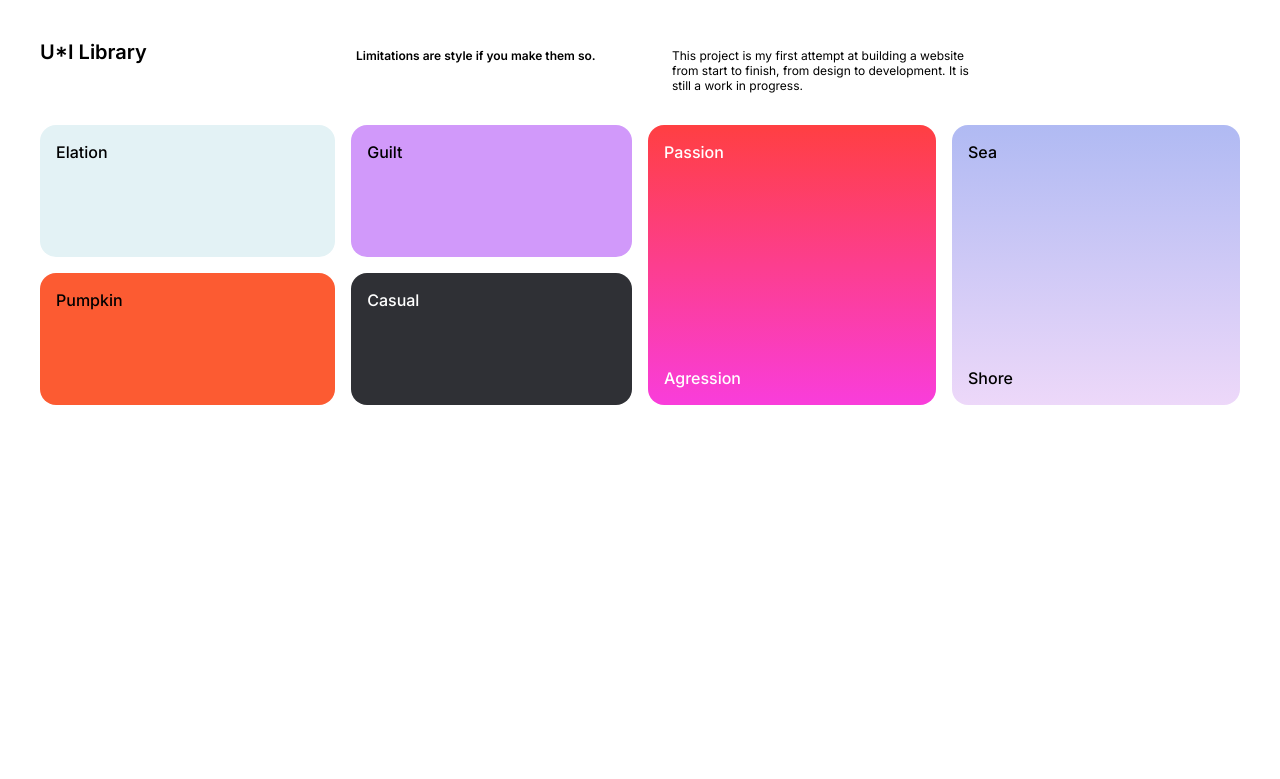
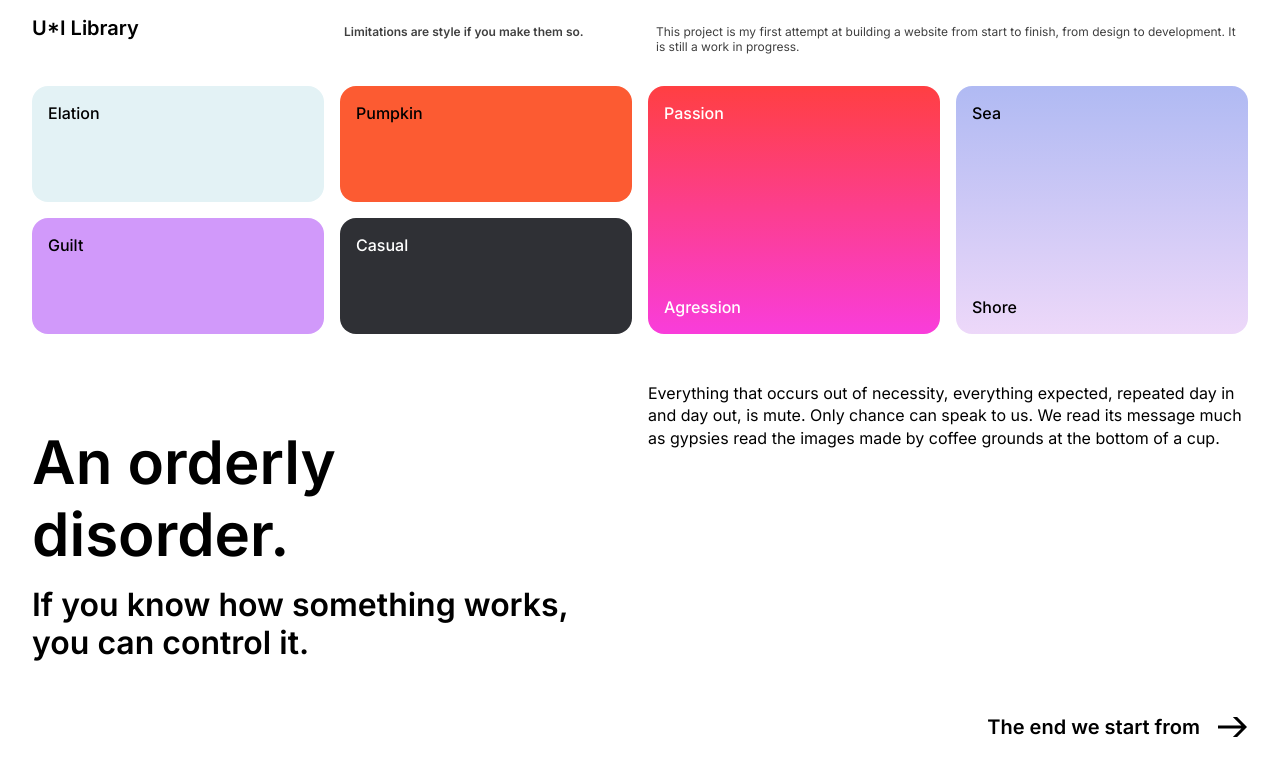
Before and after one commit to natanovadesign/UI_Library, a plain HTML site: page index.html in a window 1280 px wide. Drawn offline with Linux system fonts and the light colour scheme; files that its build step writes are made by us from their sources; files whose address does not match are found by name.

Commit message:
chore(colors): Updated color containers to be even.

```diff
--- a/index.css
+++ b/index.css
@@ -1,24 +1,33 @@
+* {
+  box-sizing: border-box;
+}
+
 html {
   font-family: "Inter", sans-serif;
-  margin: 32px;
+}
+body {
+  margin: 0;
 }
 
 h1 {
   font-size: 60px;
   line-height: 120%;
   font-weight: 600;
+  margin: 0;
 }
 
 h2 {
   font-size: 32px;
   line-height: 120%;
   font-weight: 600;
+  margin: 0;
 }
 
 h3 {
   font-size: 20px;
   line-height: 120%;
   font-weight: 600;
+  margin: 0;
 }
 
 h4 {
@@ -38,99 +47,136 @@ p {
   display: inline-flex;
   width: 100%;
   height: 100%;
+  gap: 16px;
   padding-bottom: 32px;
 }
-.header__title{
+.header__title {
   font-size: 20px;
   font-weight: 600;
   width: 25%;
-  padding-right: 16px;
 }
 
 .header__subtitle {
   font-size: 12px;
   font-weight: 600;
+  margin-top: 8px;
   width: 25%;
-  margin-top: 8px;
-  padding-right: 16px;
+  opacity: 0.75;
 }
 
 .header__text {
   font-size: 12px;
   font-weight: 400;
-  width: 25%;
   margin-top: 8px;
-  padding-right: 16px;
+  width: 50%;
+  opacity: 0.75;
+}
+
+.section {
+  padding: 16px 32px;
 }
 
 .colors {
   display: flex;
-  justify-content: space-between;
+  width: 100%;
   height: 280px;
-  gap:16px
-}
-
-.colors__4 {
-  width: 100%;
-  height: 100%;
-  display: grid;
-  grid-template-columns: auto auto;
   gap: 16px;
 }
 
-.colors__2 {
+.colors__container {
+  width: 100%;
+  height: 100%;
   display: flex;
-  justify-content: space-between;
+  gap: 16px;
+}
+
+.colors__column {
+  display: flex;
+  flex-direction: column;
+  width: 100%;
+  gap: 16px;
+}
+
+.colors__card {
+  padding: 16px;
+  border-radius: 16px;
   width: 100%;
   height: 100%;
 }
 
-.elation {
-  padding: 16px;
+.colors__card--elation {
   background-color: #E3F2F5;
-  border-radius: 16px;
 }
 
-.guilt {
-  padding: 16px;
+.colors__card--guilt {
   background-color: #D199FA;
-  border-radius: 16px;
 }
 
-.casual {
-  padding: 16px;
+.colors__card--casual {
   background-color: #2F3035;
-  border-radius: 16px;
-
 }
 
-.casual , .passion_agression h4 {
+.colors__card--casual , .colors__card--passion-agression h4 {
   color: white;
 }
 
-.pumpkin {
-  padding: 16px;
+.colors__card--pumpkin {
   background-color: #FC5B32;
-  border-radius: 16px;
 }
 
-.passion_agression {
+.colors__card--passion-agression {
   display: flex;
   flex-direction: column;
   justify-content: space-between;
   background-image: linear-gradient(#FF3F42, #F93DDB);
-  border-radius: 16px;
-  width: 100%;
-  margin-right: 16px;
-  padding: 16px;
 }
 
-.sea_shore {
+.colors__card--sea-shore {
   display: flex;
   flex-direction: column;
   justify-content: space-between;
   background-image: linear-gradient(#B0BAF3, #EDD8F9);
-  padding: 16px;
-  border-radius: 16px;
+}
+
+/* FONTS */
+
+.fonts__container {
+  width: 100%;
+  height: 100%;
+  display: flex;
+  gap: 16px;
+}
+
+.fonts__titles {
   width: 100%;
 }
+
+.titles {
+  display: flex;
+  flex-direction: column;
+  justify-content: end;
+  padding-top: 10%;
+  padding-right: 10%;
+  gap: 16px;
+}
+
+.fonts__paragraphs {
+  width: 100%;
+  height: 100%;
+  display: flex;
+  justify-content: end;
+}
+
+
+footer {
+  display: inline-flex;
+  flex-direction: row-reverse;
+  padding: 32px;
+  width: 100%;
+}
+
+.footer_content{
+  display: inline-flex;
+  align-items: center;
+  gap: 16px;
+}
--- a/index.html
+++ b/index.html
@@ -12,7 +12,7 @@
 
   <!-- // header -->
 
-  <div class="header">
+  <div class="section header">
     <div class="header__title">
       U*I Library
     </div>
@@ -26,38 +26,47 @@
 
  <!-- Colors -->
 
-  <div class="colors">
+  <div class="section colors">
 
-    <div class="colors__4">
-      <div class="elation">
+    <div class="colors__container">
+
+      <div class="colors__column">
+        <div class="colors__card colors__card--elation">
           <h4>
             Elation
           </h4>
         </div>
-      <div class="guilt">
+
+        <div class="colors__card colors__card--guilt">
           <h4>
               Guilt
           </h4>
         </div>
-      <div class="pumpkin">
+      </div>
+
+      <div class="colors__column">
+        <div class="colors__card colors__card--pumpkin">
           <h4>
             Pumpkin
           </h4>
         </div>
-      <div class="casual">
+        <div class="colors__card colors__card--casual">
           <h4>
             Casual
           </h4>
         </div>
+      </div>
 
     </div>
 
-    <div class="colors__2">
-      <div class="passion_agression">
+
+
+    <div class="colors__container">
+      <div class="colors__card colors__card--passion-agression">
         <h4>Passion</h4>
         <h4>Agression</h4>
       </div>
-      <div class="sea_shore">
+      <div class="colors__card colors__card--sea-shore">
         <h4>Sea</h4>
         <h4>Shore</h4>
       </div>
@@ -66,7 +75,33 @@
   </div>
 
 
-  <!-- Headers -->
+  <!-- Fonts -->
+
+  <div class="section fonts">
+
+    <div class="fonts__container">
+
+      <div class="fonts__titles">
+        <div class="titles">
+          <h1>An orderly disorder.</h1>
+        <h2>If you know how something works, you can control it.</h2>
+        </div>
+      </div>
+      <div class="fonts__paragraphs">
+       <p>Everything that occurs out of necessity, everything expected, repeated day in and day out, is mute. Only chance can speak to us. We read its message much as gypsies read the images made by coffee grounds at the bottom of a cup.</p>
+      </div>
+
+    </div>
+
+  </div>
 
 
+  <footer>
+    <div class="footer_content">
+      <h3>The end we start from</h3>
+    <svg width="32" height="32" viewBox="0 0 32 32" fill="none" xmlns="http://www.w3.org/2000/svg">
+      <path d="M2 17.5L25.3787 17.5L16.8787 26H21.1213L31 16.1213V15.8787L21.1213 6H16.8787L25.3787 14.5L2 14.5V17.5Z" fill="black"/>
+      </svg>
+    </div>
+  </footer>
 </html>
```
Also changed, not shown: resources/arrow_right.svg (added), 1 other file. Lines whose indentation alone changed are shown as unchanged.
